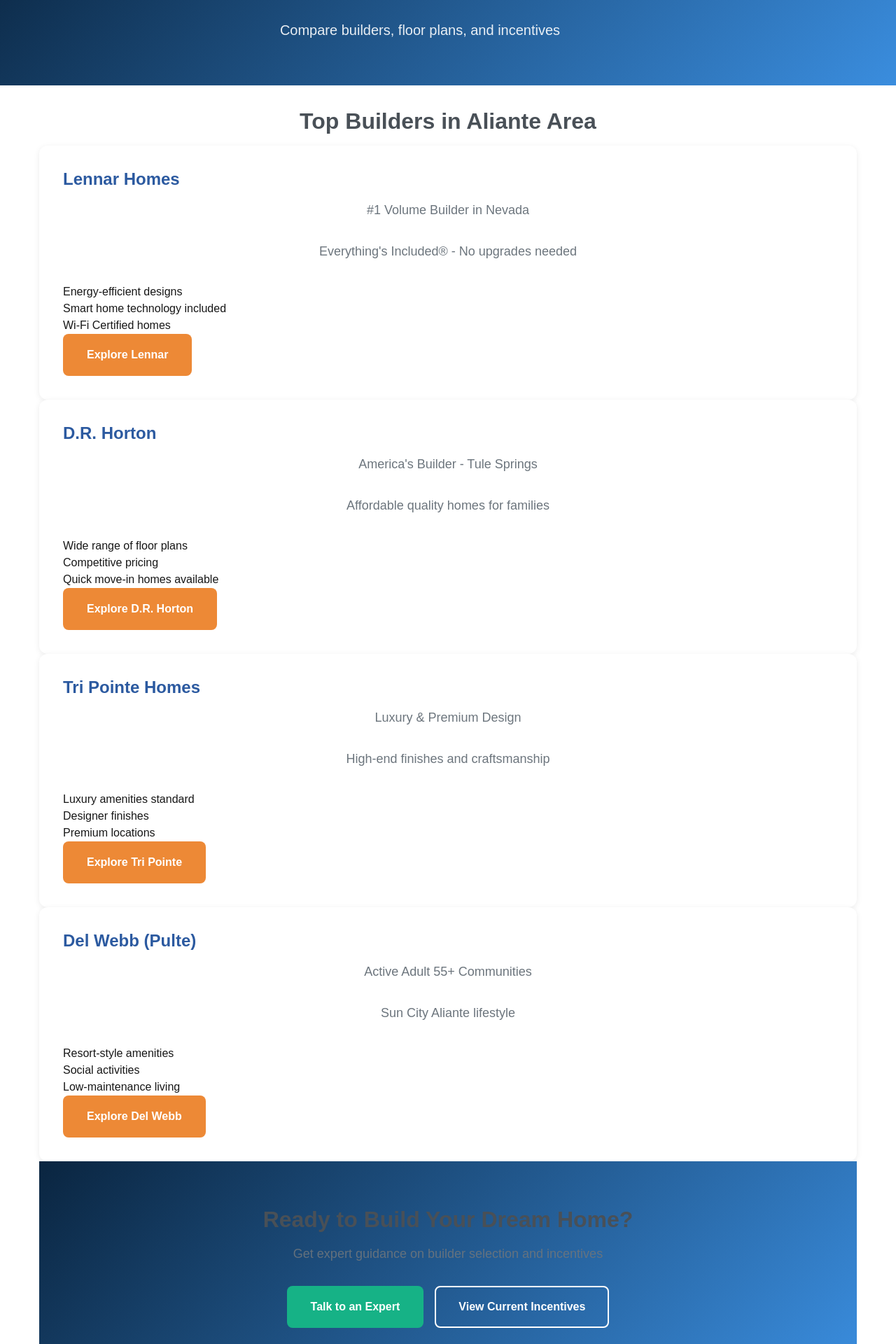
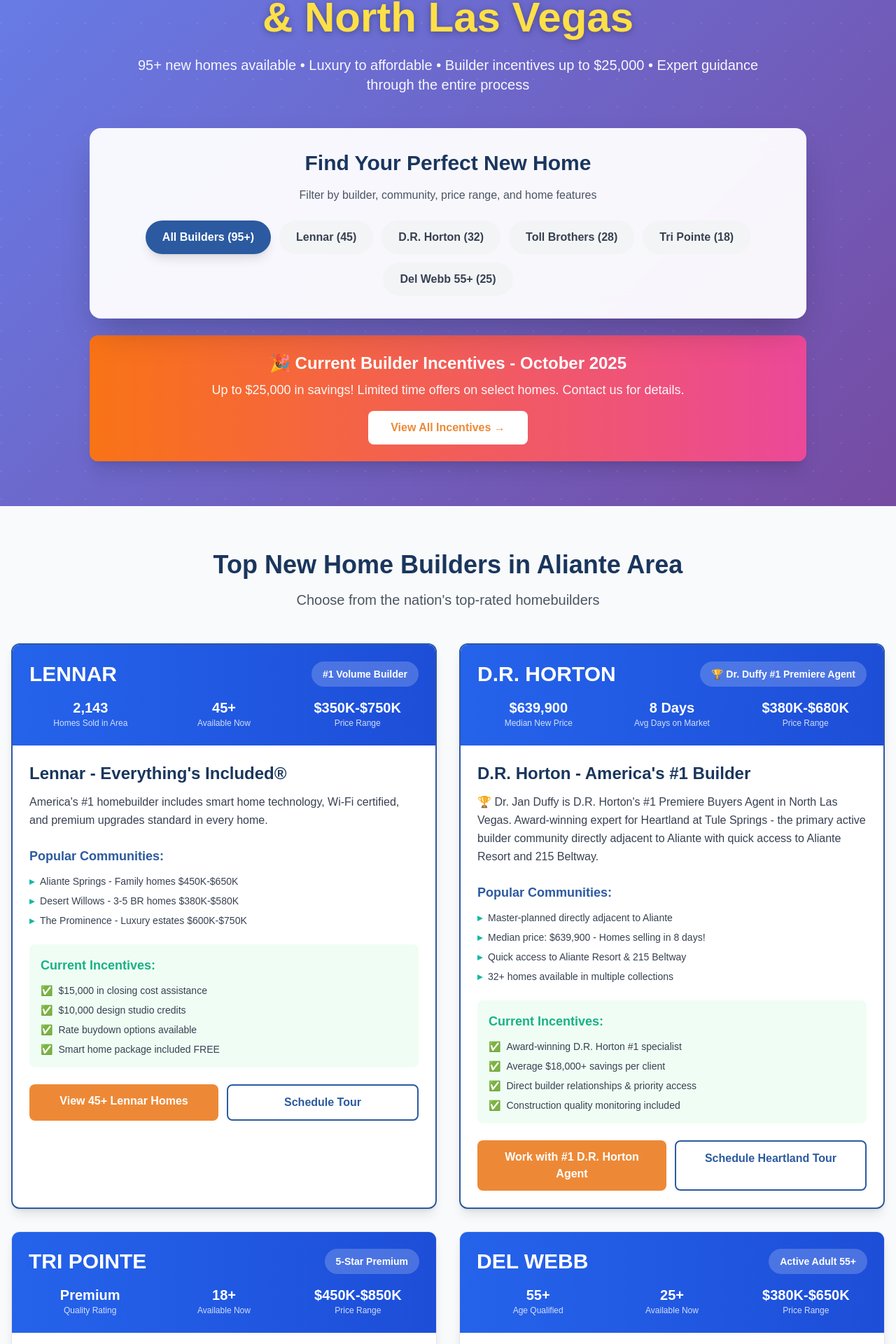
Before and after one commit to DrJanDuffy/aliantehomesforsale.com, a Next.js app: page /builders in a window 1280 px wide. Shown: the part 242-2162 px from the top of the page at 70% size. Built offline with nearby package versions, Linux system fonts and the light colour scheme; no server answers.

Commit message:
feat: Redesign Builders page reusing components

```diff
--- a/app/builders/page.tsx
+++ b/app/builders/page.tsx
@@ -1,4 +1,8 @@
 import type { Metadata } from 'next';
+import NewConstructionHero from '../components/NewConstructionHero';
+import TopBuilders from '../components/TopBuilders';
+import BuilderComparison from '../components/BuilderComparison';
+import NewConstructionCTA from '../components/NewConstructionCTA';
 
 export const metadata: Metadata = {
   title: 'New Construction Builders in Aliante - Compare All Builders',
@@ -11,91 +15,10 @@
 export default function Builders() {
   return (
     <main className="builders-page">
-      <section className="page-hero">
-        <div className="hero-content">
-          <h1>New Construction Builders in Aliante</h1>
-          <p className="hero-subtitle">
-            Compare builders, floor plans, and incentives
-          </p>
-        </div>
-      </section>
-
-      <section className="builders-grid">
-        <div className="container">
-          <h2>Top Builders in Aliante Area</h2>
-
-          <div className="builder-cards">
-            <div className="builder-card">
-              <h3>Lennar Homes</h3>
-              <p className="builder-tag">#1 Volume Builder in Nevada</p>
-              <p>Everything's Included® - No upgrades needed</p>
-              <ul>
-                <li>Energy-efficient designs</li>
-                <li>Smart home technology included</li>
-                <li>Wi-Fi Certified homes</li>
-              </ul>
-              <a href="/builders/lennar" className="cta-button">
-                Explore Lennar
-              </a>
-            </div>
-
-            <div className="builder-card">
-              <h3>D.R. Horton</h3>
-              <p className="builder-tag">America's Builder - Tule Springs</p>
-              <p>Affordable quality homes for families</p>
-              <ul>
-                <li>Wide range of floor plans</li>
-                <li>Competitive pricing</li>
-                <li>Quick move-in homes available</li>
-              </ul>
-              <a href="/builders/dr-horton" className="cta-button">
-                Explore D.R. Horton
-              </a>
-            </div>
-
-            <div className="builder-card">
-              <h3>Tri Pointe Homes</h3>
-              <p className="builder-tag">Luxury & Premium Design</p>
-              <p>High-end finishes and craftsmanship</p>
-              <ul>
-                <li>Luxury amenities standard</li>
-                <li>Designer finishes</li>
-                <li>Premium locations</li>
-              </ul>
-              <a href="/builders/tri-pointe" className="cta-button">
-                Explore Tri Pointe
-              </a>
-            </div>
-
-            <div className="builder-card">
-              <h3>Del Webb (Pulte)</h3>
-              <p className="builder-tag">Active Adult 55+ Communities</p>
-              <p>Sun City Aliante lifestyle</p>
-              <ul>
-                <li>Resort-style amenities</li>
-                <li>Social activities</li>
-                <li>Low-maintenance living</li>
-              </ul>
-              <a href="/builders/del-webb" className="cta-button">
-                Explore Del Webb
-              </a>
-            </div>
-          </div>
-
-          <div className="cta-section">
-            <h2>Ready to Build Your Dream Home?</h2>
-            <p>Get expert guidance on builder selection and incentives</p>
-            <div className="cta-buttons">
-              <a href="/contact" className="cta-button primary">
-                Talk to an Expert
-              </a>
-              <a href="/builders/incentives" className="cta-button secondary">
-                View Current Incentives
-              </a>
-            </div>
-          </div>
-        </div>
-      </section>
+      <NewConstructionHero />
+      <TopBuilders />
+      <BuilderComparison />
+      <NewConstructionCTA />
     </main>
   );
 }
```
